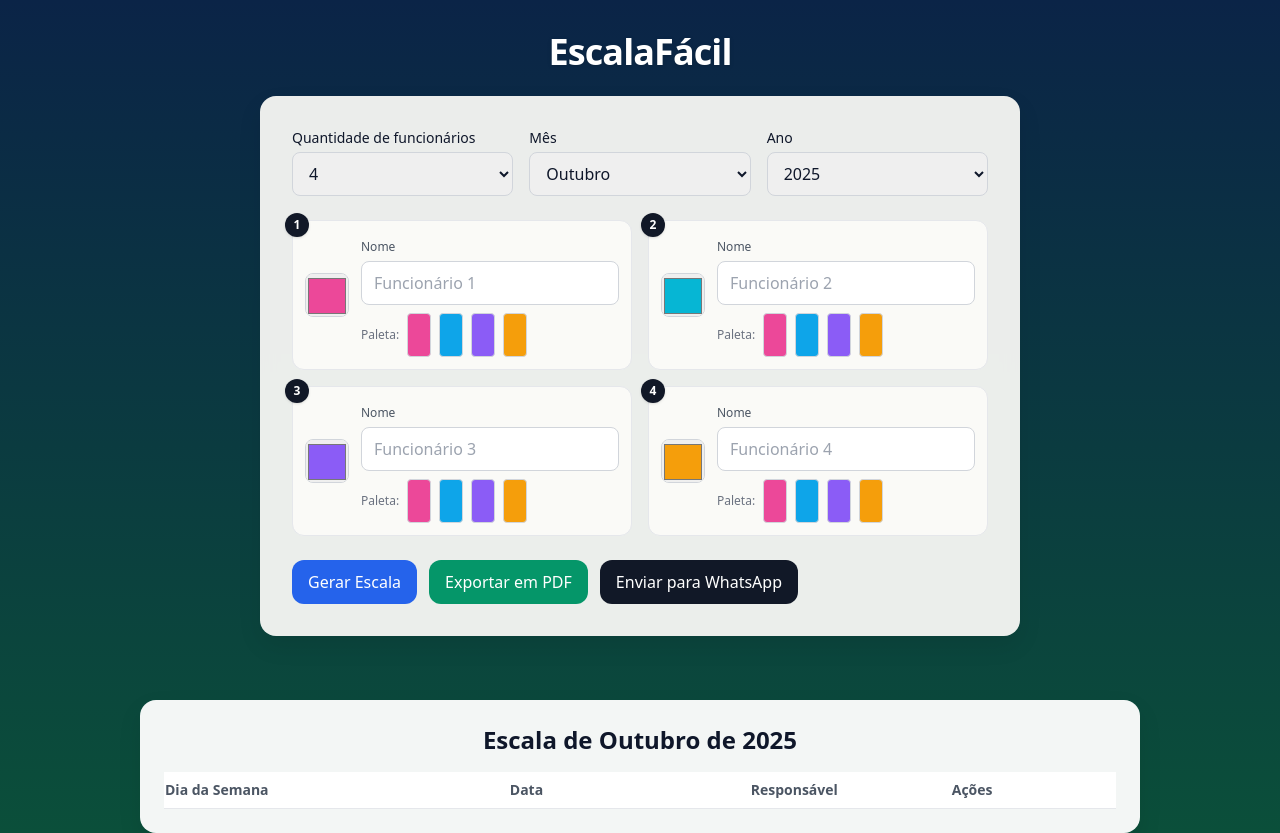
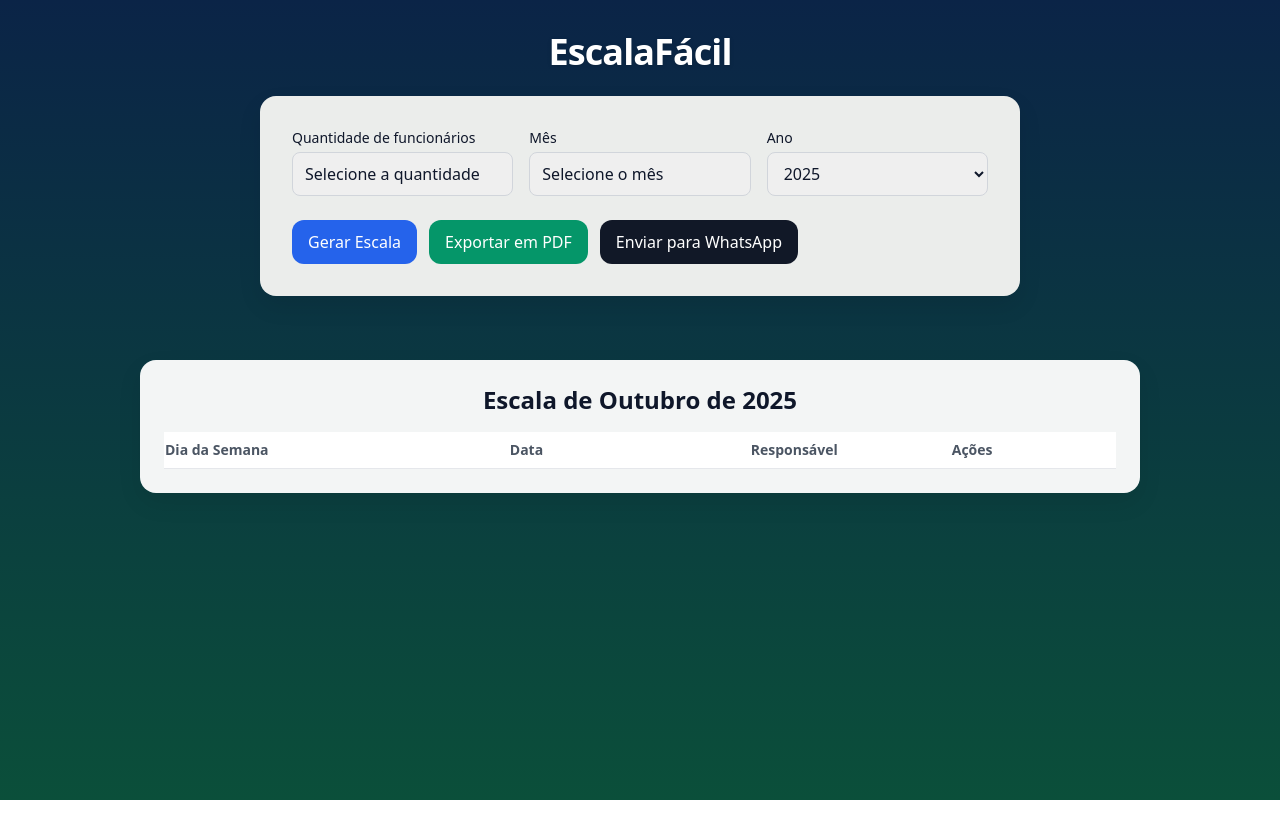
Before and after one commit to Henrique-Vilas/Gerador, a Vue app: page / in a window 1280 px wide. After the commit the page ends 800 px from the top, so only its background shows below. Built offline with nearby package versions, Linux system fonts and the light colour scheme.

Commit message:
Refactor ControlsCard.vue for improved readability

```diff
--- a/src/components/ControlsCard.vue
+++ b/src/components/ControlsCard.vue
@@ -1,9 +1,8 @@
 <script setup lang="ts">
-import { computed } from 'vue'
-import { useStorage } from '../composables/useStorage'
+import { computed, ref } from 'vue'
+import { useStorage } from '@/composables/useStorage'
 
-const emit = defineEmits<{ (e: 'generate'): void, (e: 'export'): void, (e: 'share'): void }>()
-
+const emit = defineEmits<{ (e: 'generate'): void; (e: 'export'): void; (e: 'share'): void }>()
 const { settings, setCount, updateEmployee } = useStorage()
 
 const years = computed(() => {
@@ -12,12 +11,33 @@
 })
 
 const months = [
-  'Janeiro', 'Fevereiro', 'Março', 'Abril', 'Maio', 'Junho',
-  'Julho', 'Agosto', 'Setembro', 'Outubro', 'Novembro', 'Dezembro'
+  'Janeiro','Fevereiro','Março','Abril','Maio','Junho',
+  'Julho','Agosto','Setembro','Outubro','Novembro','Dezembro'
 ]
 
-// rosa, azul turquesa, roxo, laranja claro
-const suggested = ['#ec4899', '#0ea5e9', '#8b5cf6', '#f59e0b']
+// paleta: rosa, turquesa, roxo, laranja claro
+const suggested = ['#ec4899', '#06b6d4', '#8b5cf6', '#f59e0b']
+
+/* -------- Placeholders reais nos selects -------- */
+const uiCount = ref<string>('')   // '' => mostra "Selecione a quantidade"
+const uiMonth = ref<string>('')   // '' => mostra "Selecione o mês"
+
+function onChangeCount(ev: Event) {
+  const v = (ev.target as HTMLSelectElement).value
+  uiCount.value = v
+  if (v !== '') setCount(parseInt(v, 10))
+}
+
+function onChangeMonth(ev: Event) {
+  const v = (ev.target as HTMLSelectElement).value
+  uiMonth.value = v
+  if (v !== '') settings.month = parseInt(v, 10)
+}
+
+/* Mostrar os cartões somente após escolher quantidade e mês */
+const canShowEmployees = computed(() => uiCount.value !== '' && uiMonth.value !== '')
+
+function placeholderLabel(order: number) { return `Funcionário ${order}` }
 </script>
 
 <template>
@@ -26,29 +46,35 @@
     aria-label="Configurações da escala"
   >
     <div class="grid grid-cols-1 sm:grid-cols-2 lg:grid-cols-3 gap-4">
+      <!-- Quantidade -->
       <label class="flex flex-col gap-1">
         <span class="text-sm font-medium">Quantidade de funcionários</span>
         <select
-          class="h-11 rounded-lg border border-gray-300 px-3 focus:outline-none focus:ring focus:ring-blue-200"
-          :value="settings.count"
-          @change="setCount(parseInt(($event.target as HTMLSelectElement).value))"
+          class="h-11 w-full rounded-lg border border-gray-300 px-3 focus:outline-none focus:ring focus:ring-blue-200 appearance-none"
+          :value="uiCount"
+          @change="onChangeCount"
           aria-label="Quantidade de funcionários"
         >
-          <option v-for="n in 20" :key="n" :value="n">{{ n }}</option>
+          <option value="" disabled>Selecione a quantidade</option>
+          <option v-for="n in 20" :key="n" :value="String(n)">{{ n }}</option>
         </select>
       </label>
 
+      <!-- Mês -->
       <label class="flex flex-col gap-1">
         <span class="text-sm font-medium">Mês</span>
         <select
-          class="h-11 rounded-lg border border-gray-300 px-3 focus:outline-none focus:ring focus:ring-blue-200"
-          v-model.number="settings.month"
+          class="h-11 w-full rounded-lg border border-gray-300 px-3 focus:outline-none focus:ring focus:ring-blue-200 appearance-none"
+          :value="uiMonth"
+          @change="onChangeMonth"
           aria-label="Selecione o mês"
         >
-          <option v-for="(m, idx) in months" :key="m" :value="idx">{{ m }}</option>
+          <option value="" disabled>Selecione o mês</option>
+          <option v-for="(m, idx) in months" :key="m" :value="String(idx)">{{ m }}</option>
         </select>
       </label>
 
+      <!-- Ano -->
       <label class="flex flex-col gap-1">
         <span class="text-sm font-medium">Ano</span>
         <select
@@ -61,20 +87,18 @@
       </label>
     </div>
 
-    <!-- ==== CARDS DE FUNCIONÁRIOS (com número e placeholder) ==== -->
-    <div class="mt-6 grid grid-cols-1 md:grid-cols-2 gap-4">
+    <!-- Cartões de funcionários só depois de escolher quantidade + mês -->
+    <div v-if="canShowEmployees" class="mt-6 grid grid-cols-1 md:grid-cols-2 gap-4">
       <div
         v-for="emp in settings.employees"
         :key="emp.id"
         class="relative min-w-0 rounded-xl border border-gray-200 bg-offwhite p-3 flex items-center gap-3"
       >
-        <!-- Número da ordem -->
         <span
           class="absolute -top-2 -left-2 w-6 h-6 rounded-full bg-gray-900 text-white text-xs font-bold flex items-center justify-center shadow"
           aria-hidden="true"
         >{{ emp.order }}</span>
 
-        <!-- Cor -->
         <div class="w-11 h-11 shrink-0 rounded-lg border border-gray-300 overflow-hidden">
           <input
             type="color"
@@ -85,14 +109,13 @@
           />
         </div>
 
-        <!-- Nome (placeholder Funcionario N; valor não persiste após reload) -->
         <div class="flex-1 min-w-0">
           <label class="text-xs text-gray-600">Nome</label>
           <input
             :value="emp.name"
             @input="updateEmployee(emp.id, { name: ($event.target as HTMLInputElement).value })"
             class="mt-1 w-full h-11 px-3 rounded-lg border border-gray-300 focus:outline-none focus:ring focus:ring-blue-200 min-w-0"
-            :placeholder="`Funcionário ${emp.order}`"
+            :placeholder="placeholderLabel(emp.order)"
             :aria-label="`Nome do Funcionário ${emp.order}`"
           />
           <div class="mt-2 flex flex-wrap gap-2 items-center">
```
